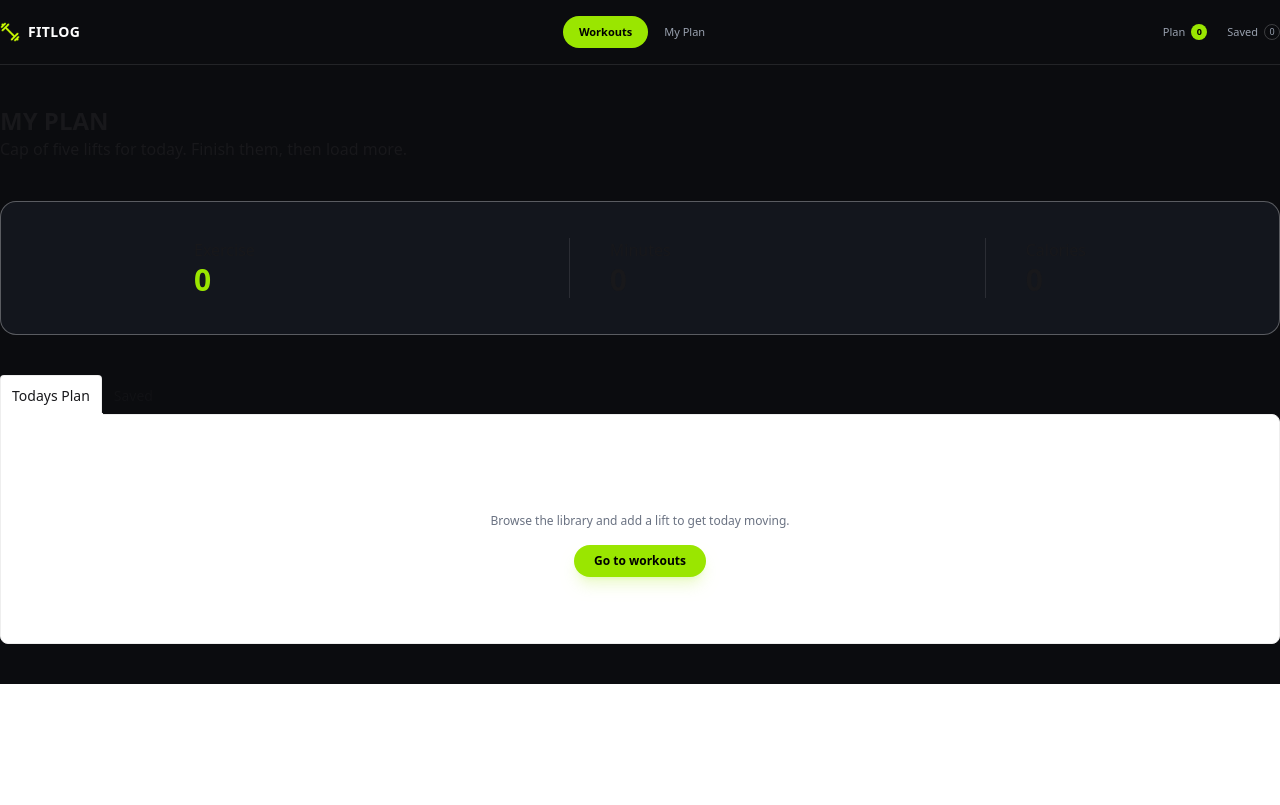
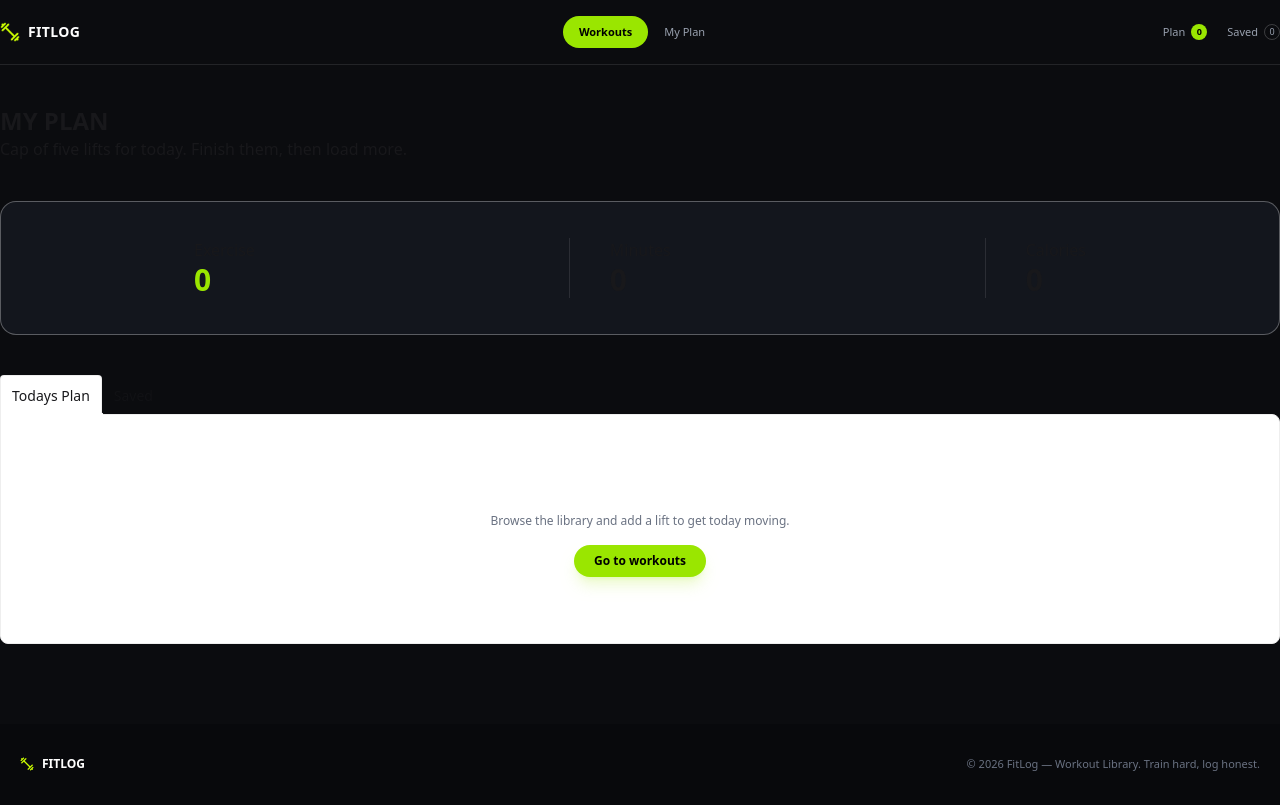
Before and after one commit to hasibsiam119/my-assignment-6-fit-log, a Next.js app: page /my-plan in a window 1280 px wide. Built offline with nearby package versions, Linux system fonts and the light colour scheme.

Commit message:
footer completed

```diff
--- a/src/app/layout.js
+++ b/src/app/layout.js
@@ -3,6 +3,7 @@ import "./globals.css";
 import Navbar from "@/components/Navbar";
 import PlanProvider from "@/context/planProvider";
 import { ToastContainer } from "react-toastify";
+import Footer from "@/components/footer";
 
 const geistSans = Geist({
   variable: "--font-geist-sans",
@@ -25,12 +26,13 @@ export default function RootLayout({ children }) {
       lang="en"
       className={`${geistSans.variable} ${geistMono.variable} h-full antialiased`}
     >
-      <body className="min-h-full flex flex-col">
+      <body className="min-h-full flex flex-col bg-[#0b0c0f]">
         <PlanProvider>
         <Navbar></Navbar>
 
 
         {children}
+        <Footer></Footer>
          <ToastContainer/>
       </PlanProvider>
       </body>
--- a/src/app/my-plan/page.jsx
+++ b/src/app/my-plan/page.jsx
@@ -58,7 +58,7 @@ const MyPlan = () => {
                 </div>
 
                 <div className="tabs tabs-lift">
-                    <input type="radio" name="my_tabs_3" className="tab" aria-label="Todays Plan" defaultChecked checked={activeTab === "today"}
+                    <input type="radio" name="my_tabs_3" className="tab" aria-label="Todays Plan"  checked={activeTab === "today"}
                         onChange={() => setActiveTab("today")} />
                     <div className="tab-content bg-base-100 border-base-300 p-6">
                         {
--- a/src/components/Library.jsx
+++ b/src/components/Library.jsx
@@ -7,7 +7,7 @@ const getLibraryData = async ()=>{
 const Library = async() => {
     const workOutData = await getLibraryData()
     return (
-        <div className='max-w-7xl mx-auto'>
+        <div className='max-w-7xl mx-auto '>
             <div className='my-4'id='Library'>
                 <h1 className=' text-2xl font-bold'>THE LIBRARY</h1>
                 <p>Twelve lifts covering every major muscle group.</p>
--- /dev/null
+++ b/src/components/footer.jsx
@@ -0,0 +1,33 @@
+import Image from "next/image";
+import logo from '@/app/assets/logo.png';
+
+const Footer = () => {
+  return (
+    <footer className="bg-[#08090C] mt-10">
+      <div className="container mx-auto px-5 py-8 flex items-center justify-between">
+
+
+        <div className="flex items-center gap-2">
+          <Image
+            src={logo}
+            alt="FitLog logo"
+            width={14}
+            height={14}
+          />
+
+          <span className="text-white text-xs font-bold">
+            FITLOG
+          </span>
+        </div>
+
+
+        <p className="text-[11px] text-gray-500">
+          © 2026 FitLog — Workout Library. Train hard, log honest.
+        </p>
+
+      </div>
+    </footer>
+  );
+};
+
+export default Footer;
```
